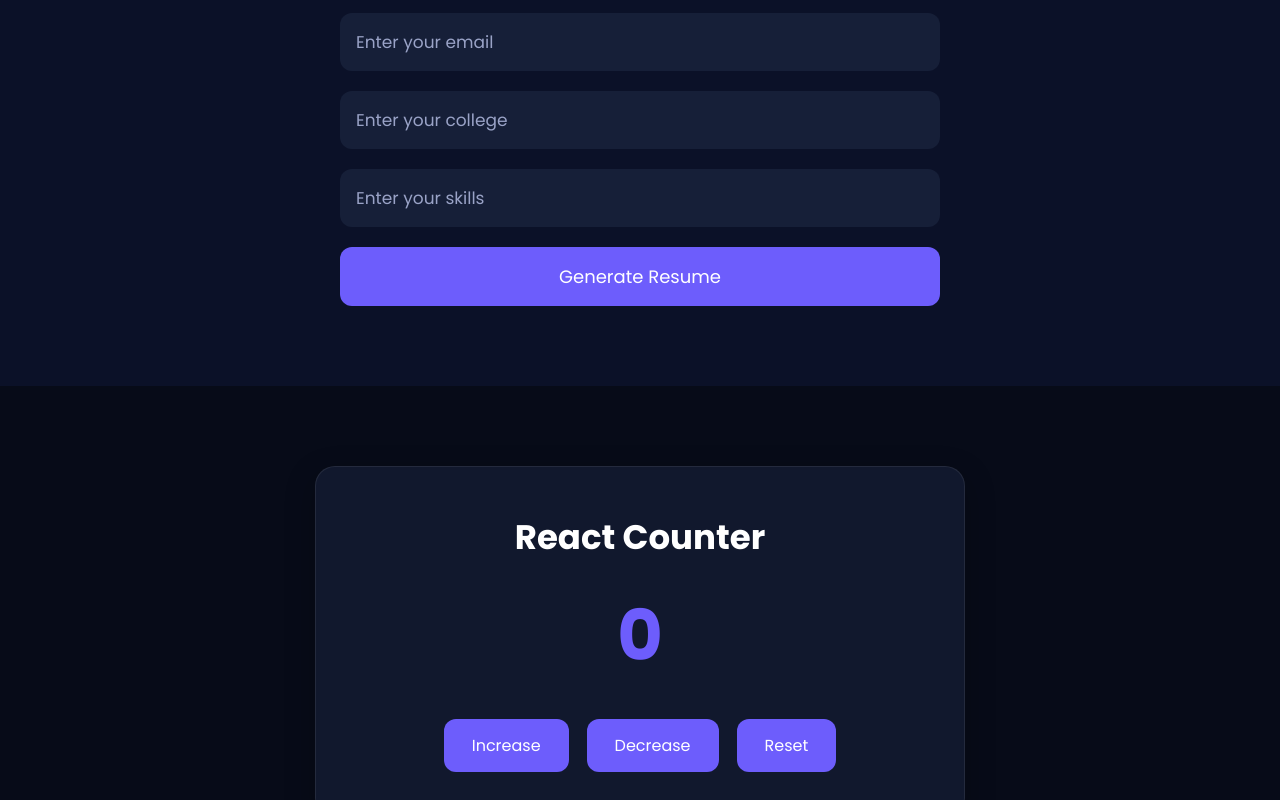
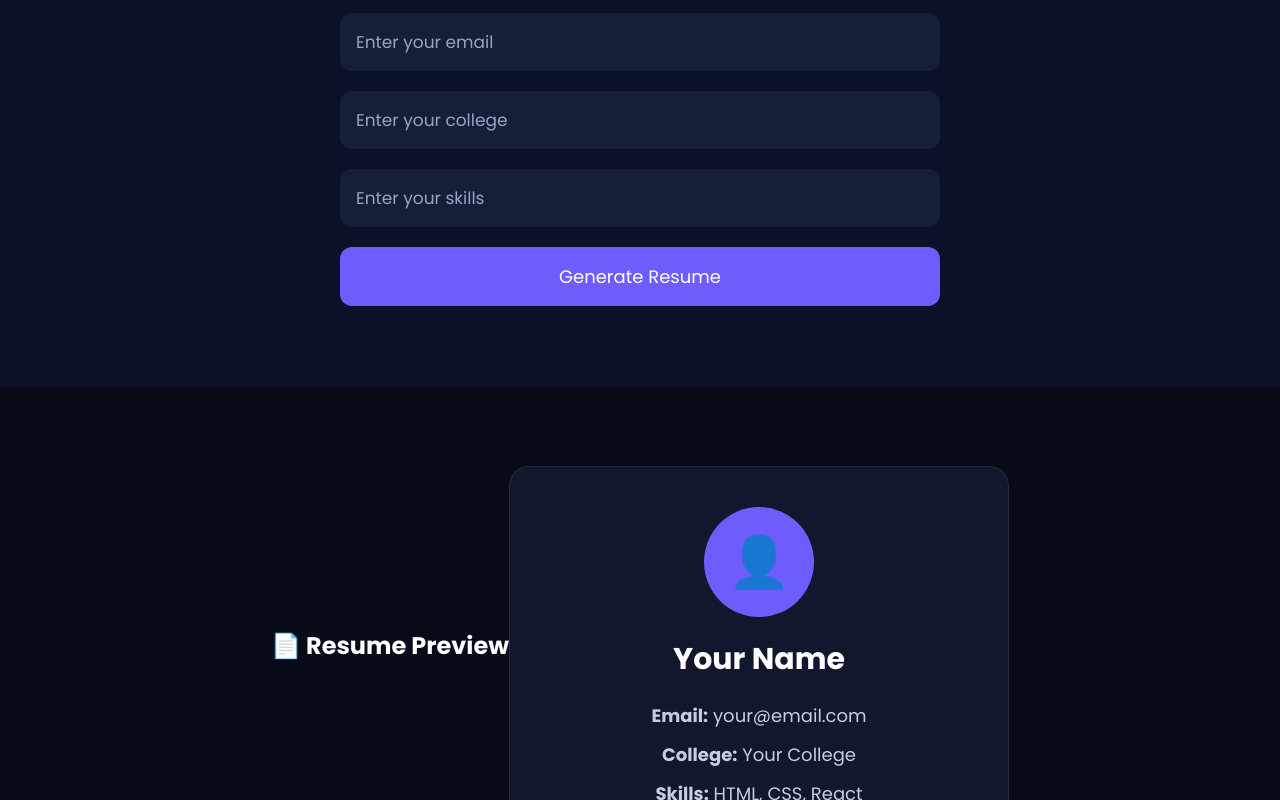
Before and after one commit to harshitha-coder18/AI-Interview-Placement-Coach, a React app in the folder frontend/: page / in a window 1280 px wide. Shown: the part 2000-2800 px from the top of the page. Built offline with nearby package versions, Linux system fonts and the light colour scheme; the HTML template or start-up script is replaced by a standard one.

Commit message:
Day 8: Added Resume Builder with Live Resume Preview

```diff
--- a/frontend/src/App.css
+++ b/frontend/src/App.css
@@ -541,3 +541,58 @@ nav ul li:hover{
     background:#5848f0;
     transform:translateY(-3px);
 }
+/* ================= RESUME PREVIEW ================= */
+
+.preview-section{
+    width:100%;
+    padding:80px 8%;
+    background:#070b18;
+    display:flex;
+    justify-content:center;
+    align-items:center;
+}
+
+.preview-card{
+    width:500px;
+    background:#11182d;
+    border:1px solid rgba(255,255,255,.08);
+    border-radius:20px;
+    padding:40px;
+    text-align:center;
+    transition:.3s;
+}
+
+.preview-card:hover{
+    transform:translateY(-5px);
+    box-shadow:0 15px 35px rgba(109,93,252,.25);
+}
+
+.preview-section h2{
+    text-align:center;
+    margin-bottom:35px;
+    color:white;
+}
+
+.profile-circle{
+    width:110px;
+    height:110px;
+    margin:0 auto 20px;
+    border-radius:50%;
+    background:#6d5dfc;
+    display:flex;
+    justify-content:center;
+    align-items:center;
+    font-size:50px;
+}
+
+.preview-card h3{
+    font-size:30px;
+    color:white;
+    margin-bottom:20px;
+}
+
+.preview-card p{
+    color:#c7cce3;
+    margin:12px 0;
+    font-size:18px;
+}
--- a/frontend/src/App.jsx
+++ b/frontend/src/App.jsx
@@ -5,8 +5,17 @@ import Navbar from "./components/Navbar";
 import Hero from "./components/Hero";
 import SearchBar from "./components/SearchBar";
 import Resume from "./components/Resume";
+import ResumePreview from "./components/ResumePreview";
 
 function App() {
+
+  const [resumeData, setResumeData] = useState({
+    name: "",
+    email: "",
+    college: "",
+    skills: "",
+  });
+
   const [count, setCount] = useState(0);
 
   const increase = () => {
@@ -23,28 +32,32 @@ function App() {
 
   return (
     <>
-      {/* Navbar */}
       <Navbar />
 
-      {/* Hero Section */}
       <Hero
         title="Crack Your Dream Placement 🚀"
         description="Practice DSA, build an ATS-friendly resume, and prepare for coding interviews with AI-powered guidance."
       />
 
-      {/* Search Bar */}
       <SearchBar />
 
-      {/* Resume Builder */}
-      <Resume />
+      <Resume
+        resumeData={resumeData}
+        setResumeData={setResumeData}
+      />
 
-      {/* Counter */}
+      <ResumePreview
+        resumeData={resumeData}
+      />
+
       <section className="counter">
+
         <h2>React Counter</h2>
 
         <h1>{count}</h1>
 
         <div className="counter-buttons">
+
           <button onClick={increase}>
             Increase
           </button>
@@ -56,8 +69,11 @@ function App() {
           <button onClick={reset}>
             Reset
           </button>
+
         </div>
+
       </section>
+
     </>
   );
 }
--- a/frontend/src/components/Resume.jsx
+++ b/frontend/src/components/Resume.jsx
@@ -1,24 +1,25 @@
 import { useState } from "react";
 
-function Resume() {
+function Resume({ resumeData, setResumeData }) {
 
-  const [name, setName] = useState("");
-  const [email, setEmail] = useState("");
-  const [college, setCollege] = useState("");
-  const [skills, setSkills] = useState("");
+  const handleChange = (e) => {
+
+    const { name, value } = e.target;
+
+    setResumeData({
+      ...resumeData,
+      [name]: value,
+    });
+
+  };
 
   const handleSubmit = (e) => {
     e.preventDefault();
-
-    alert(
-      `Name: ${name}
-Email: ${email}
-College: ${college}
-Skills: ${skills}`
-    );
+    alert("Resume Generated Successfully!");
   };
 
   return (
+
     <section className="resume-section">
 
       <h2>📄 Resume Builder</h2>
@@ -27,30 +28,34 @@ Skills: ${skills}`
 
         <input
           type="text"
+          name="name"
           placeholder="Enter your name"
-          value={name}
-          onChange={(e) => setName(e.target.value)}
+          value={resumeData.name}
+          onChange={handleChange}
         />
 
         <input
           type="email"
+          name="email"
           placeholder="Enter your email"
-          value={email}
-          onChange={(e) => setEmail(e.target.value)}
+          value={resumeData.email}
+          onChange={handleChange}
         />
 
         <input
           type="text"
+          name="college"
           placeholder="Enter your college"
-          value={college}
-          onChange={(e) => setCollege(e.target.value)}
+          value={resumeData.college}
+          onChange={handleChange}
         />
 
         <input
           type="text"
+          name="skills"
           placeholder="Enter your skills"
-          value={skills}
-          onChange={(e) => setSkills(e.target.value)}
+          value={resumeData.skills}
+          onChange={handleChange}
         />
 
         <button type="submit">
@@ -60,7 +65,9 @@ Skills: ${skills}`
       </form>
 
     </section>
+
   );
+
 }
 
 export default Resume;
--- /dev/null
+++ b/frontend/src/components/ResumePreview.jsx
@@ -0,0 +1,42 @@
+function ResumePreview({ resumeData }) {
+
+  return (
+
+    <section className="preview-section">
+
+      <h2>📄 Resume Preview</h2>
+
+      <div className="preview-card">
+
+        <div className="profile-circle">
+          👤
+        </div>
+
+        <h3>
+          {resumeData.name || "Your Name"}
+        </h3>
+
+        <p>
+          <strong>Email:</strong>{" "}
+          {resumeData.email || "your@email.com"}
+        </p>
+
+        <p>
+          <strong>College:</strong>{" "}
+          {resumeData.college || "Your College"}
+        </p>
+
+        <p>
+          <strong>Skills:</strong>{" "}
+          {resumeData.skills || "HTML, CSS, React"}
+        </p>
+
+      </div>
+
+    </section>
+
+  );
+
+}
+
+export default ResumePreview;
```
